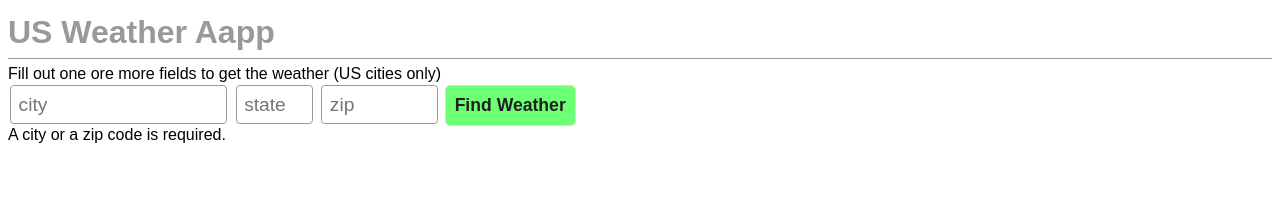
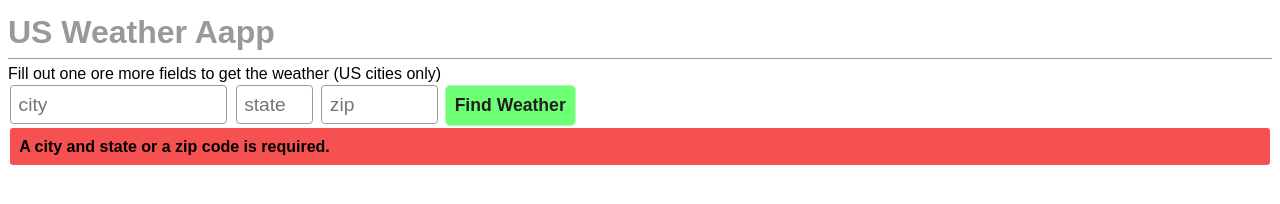
Before and after one commit to cefleet/dc_weatherApp, a plain HTML site: page index.html in a window 1280 px wide. Both pictures are taken after a click on the button "Find Weather". Drawn offline with Linux system fonts and the light colour scheme.

Commit message:
updated some css and error messages

```diff
--- a/index.css
+++ b/index.css
@@ -129,3 +129,11 @@ input {
     border-radius: .3em;
     cursor: pointer;
 }
+
+.error {
+    background:#f55151;
+    padding:.6em;
+    margin:.1em;
+    font-weight:bold;
+    border-radius: .2em;
+}
--- a/index.js
+++ b/index.js
@@ -7,12 +7,11 @@ import { baseUrl, iconUrl } from "./config.js";
 const form = document.getElementById("location");
 const content = document.getElementById("content");
 const submitButton = document.getElementById("submit");
-const errors = document.getElementById("errors");
-//const cards = [];//even though it is a const, you can still add to the array
+const errorContainer = document.getElementById("errors");
 
 //create the functions
 const createWeatherCard = (result) => {
-    errors.innerHTML = "";
+    errorContainer.innerHTML = "";
 
     let card = document.createElement("div");
     card.setAttribute("class", "weather-card");
@@ -24,7 +23,7 @@ const createWeatherCard = (result) => {
     close.setAttribute("class", "close");
     close.appendChild(document.createTextNode("X"));
     title.appendChild(close);
-    close.addEventListener("click", ()=>{
+    close.addEventListener("click", () => {
         content.removeChild(card);
     });
 
@@ -85,7 +84,7 @@ const createWeatherCard = (result) => {
     high.setAttribute("class", "high");
     high.appendChild(document.createTextNode(`High : ${Math.round(result.main.temp_max)}`));
     let low = document.createElement("div");
-    low.setAttribute("class","low");
+    low.setAttribute("class", "low");
     low.appendChild(document.createTextNode(`Low : ${Math.round(result.main.temp_min)}`));
 
 
@@ -108,19 +107,8 @@ const updatePage = (result) => {
     if (result.hasOwnProperty("error")) {
         let error = document.createElement("div");
         error.setAttribute("class", "error");
-
-        //using a switch in case there are several error codes.
-        //but there is just the one right now.
-        switch (result.error) {
-            case 'noCityOrZip':
-                error.appendChild(
-                    document.createTextNode("A city or a zip code is required.")
-                );
-                break;
-            default:
-                error.appendChild(document.createTextNode(result.error));
-        }
-        errors.appendChild(error);
+        error.appendChild(document.createTextNode(result.error));
+        errorContainer.appendChild(error);
         return;
     }
 
@@ -157,8 +145,8 @@ const findWeather = () => {
 
     let queryString = buildQuery();
     if (!queryString) {
-        updatePage({ "error": "noCityOrZip" });
-        return;//prevent fetch
+        updatePage({ "error": "A city and state or a zip code is required." });
+        return;//prevent fetch if error
     }
 
     let fetchOptions = {
@@ -179,7 +167,7 @@ const findWeather = () => {
             }
             updatePage({ error: json.message });
         })
-        .catch(err => updatePage({ error: err }))
+        .catch(err => updatePage({ error: err }));//if the fetch returns an error
 };
 
 //add the event listeners
```
